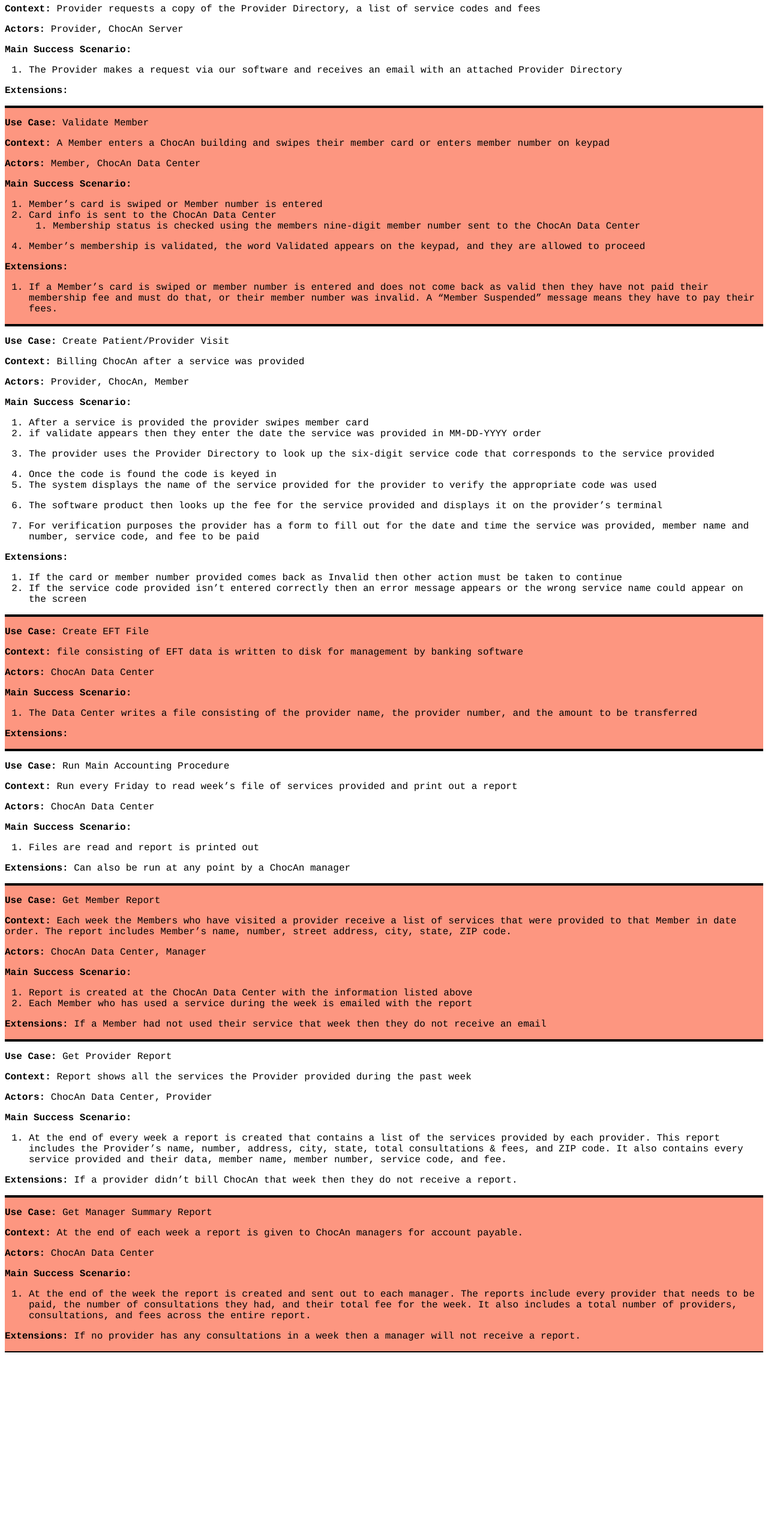
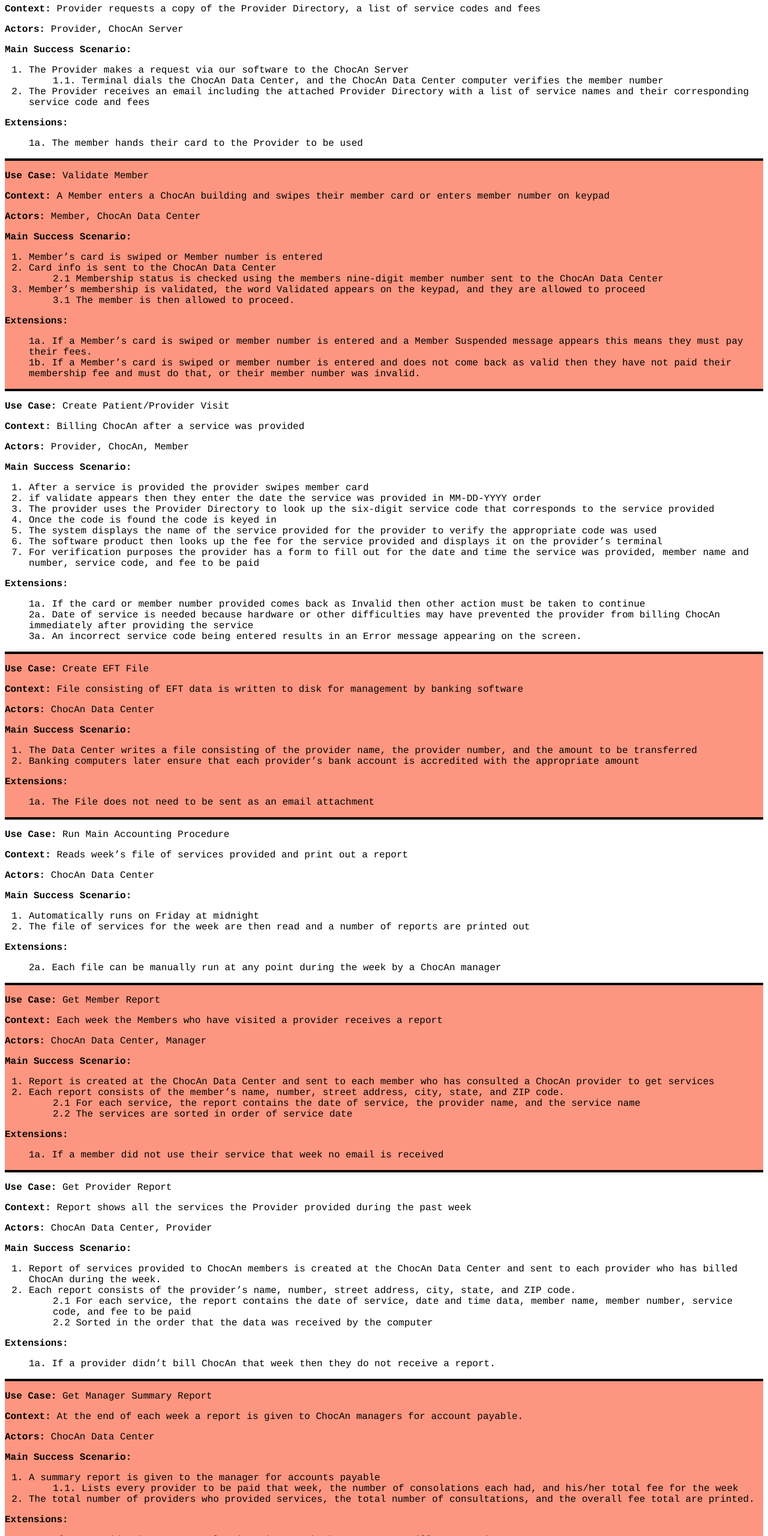
Before and after one commit to aashmangupta/ChocAn, a plain HTML site: page Project1/external/UseCase.html in a window 1280 px wide. Shown: the part 240-2800 px from the top of the page at 60% size. Before the commit the page ends 2502 px from the top, so only its background shows below. Drawn offline with Linux system fonts and the light colour scheme.

Commit message:
Updated Use Case HTML

```diff
--- a/Project1/external/UseCase.html
+++ b/Project1/external/UseCase.html
@@ -22,29 +22,38 @@
 <p><strong>Actors: </strong>Provider, ChocAn Server</p>
 <p><strong>Main Success Scenario: </strong></p>
 <ol>
-<li>The Provider makes a request via our software and receives an email with an attached Provider Directory</li>
+<li>The Provider makes a request via our software to the ChocAn Server</li>
+  <ol>
+  1.1. Terminal dials the ChocAn Data Center, and the ChocAn Data Center computer verifies the member number</li>
+  </ol>
+<li>The Provider receives an email including the attached Provider Directory with a list of service names and their corresponding service code and fees</li>
 </ol>
 <p><strong>Extensions: </strong></p>
+<ol>
+1a. The member hands their card to the Provider to be used
+</ol>
 </div>
 <div class = "even">
 <p><strong>Use Case: </strong>Validate Member</p>
-<p><strong>Context: </strong>A Member enters a ChocAn building and swipes their member card or enters member&nbsp;number on keypad</p>
+<p><strong>Context: </strong>A Member enters a ChocAn building and swipes their member card or enters member number on keypad
+</p>
 <p><strong>Actors: </strong>Member, ChocAn Data Center</p>
 <p><strong>Main Success Scenario: </strong></p>
 <ol>
 <li>Member&rsquo;s card is swiped or Member number is entered</li>
-<li>Card info is sent to the ChocAn Data Center
+<li>Card info is sent to the ChocAn Data Center</li>
 <ol>
-<li>Membership status is checked using the members nine-digit member number&nbsp;sent to the ChocAn Data Center</li>
+2.1 Membership status is checked using the members nine-digit member number&nbsp;sent to the ChocAn Data Center</li>
 </ol>
-</li>
+<li>Member&rsquo;s membership is validated, the word Validated appears on the keypad, and they are allowed to proceed</li>
+<ol>
+  3.1 The member is then allowed to proceed.
 </ol>
-<ol start="4">
-<li>Member&rsquo;s membership is validated, the word Validated appears on the keypad, and they are allowed to proceed</li>
 </ol>
 <p><strong>Extensions: </strong></p>
 <ol>
-<li>If a Member&rsquo;s card is swiped or member number is entered and does not come back as valid then they have not paid their membership fee and must do that, or their member number was invalid. A &ldquo;Member Suspended&rdquo; message means they have to pay their fees.</li>
+1a. If a Member&rsquo;s card is swiped or member number is entered and a Member Suspended message appears this means they must pay their fees. <br>
+1b. If a Member&rsquo;s card is swiped or member number is entered and does not come back as valid then they have not paid their membership fee and must do that, or their member number was invalid.
 </ol>
 </div>
 <div class = "odd">
@@ -55,56 +64,64 @@
 <ol>
 <li>After a service is provided the provider swipes member card</li>
 <li>if validate appears then they enter the date the service was provided in MM-DD-YYYY order</li>
-</ol>
-<ol start="3">
 <li>The provider uses the Provider Directory to look up the six-digit service code that corresponds to the service provided</li>
-</ol>
-<ol start="4">
 <li>Once the code is found the code is keyed in</li>
 <li>The system displays the name of the service provided for the provider to verify the appropriate code was used</li>
-</ol>
-<ol start="6">
 <li>The software product then looks up the fee for the service provided and displays it on the provider&rsquo;s terminal</li>
-</ol>
-<ol start="7">
 <li>For verification purposes the provider has a form to fill out for the date and time the service was provided, member name and number, service code, and fee to be paid</li>
 </ol>
 <p><strong>Extensions: </strong></p>
 <ol>
-<li>If the card or member number provided comes back as Invalid then other action must be taken to continue</li>
-<li>If the service code provided isn&rsquo;t entered correctly then an error message appears or the wrong service name could appear on the screen</li>
+1a. If the card or member number provided comes back as Invalid then other action must be taken to continue<br>
+2a. Date of service is needed because hardware or other difficulties may have prevented the provider from billing ChocAn immediately after providing the service<br>
+3a. An incorrect service code being entered results in an Error message appearing on the screen.<br>
 </ol>
 </div>
 <div class = "even">
 <p><strong>Use Case: </strong>Create EFT File</p>
-<p><strong>Context: </strong>file consisting of EFT data is written to disk for management by banking software</p>
+<p><strong>Context: </strong>File consisting of EFT data is written to disk for management by banking software</p>
 <p><strong>Actors: </strong>ChocAn Data Center</p>
 <p><strong>Main Success Scenario:</strong></p>
 <ol>
 <li>The Data Center writes a file consisting of the provider name, the provider number, and the amount to be transferred</li>
+<li>Banking computers later ensure that each provider&rsquo;s bank account is accredited with the appropriate amount</li>
 </ol>
 <p><strong>Extensions: </strong></p>
+<ol>
+1a. The File does not need to be sent as an email attachment
+</ol>
 </div>
 <div class = "odd">
 <p><strong>Use Case: </strong>Run Main Accounting Procedure</p>
-<p><strong>Context: </strong>Run every Friday to read week&rsquo;s file of services provided and print out a report</p>
+<p><strong>Context: </strong>Reads week&rsquo;s file of services provided and print out a report</p>
 <p><strong>Actors: </strong>ChocAn Data Center</p>
 <p><strong>Main Success Scenario: </strong></p>
 <ol>
-<li>Files are read and report is printed out</li>
+<li>Automatically runs on Friday at midnight</li>
+<li>The file of services for the week are then read and a number of reports are printed out</li>
 </ol>
-<p><strong>Extensions: </strong>Can also be run at any point by a ChocAn manager</p>
+<p><strong>Extensions: </strong></p>
+<ol>
+2a. Each file can be manually run at any point during the week by a ChocAn manager
+</ol>
 </div>
 <div class = "even">
 <p><strong>Use Case: </strong>Get Member Report</p>
-<p><strong>Context: </strong>Each week the Members who have visited a provider receive a list of services that were provided to that Member in date order. The report includes Member&rsquo;s name, number, street address, city, state, ZIP code.</p>
+<p><strong>Context: </strong>Each week the Members who have visited a provider receives a report</p>
 <p><strong>Actors: </strong>ChocAn Data Center, Manager</p>
 <p><strong>Main Success Scenario: </strong></p>
 <ol>
-<li>Report is created at the ChocAn Data Center with the information listed above</li>
-<li>Each Member who has used a service during the week is emailed with the report</li>
+<li>Report is created at the ChocAn Data Center and sent to each member who has consulted a ChocAn provider to get services</li>
+<li>Each report consists of the member’s name, number, street address, city, state, and ZIP code.</li>
+<ol>
+  2.1 For each service, the report contains the date of service, the provider name, and the service name<br>
+  2.2 The services are sorted in order of service date
 </ol>
-<p><strong>Extensions: </strong>If a Member had not used their service that week then they do not receive an email</p>
+</ol>
+<p><strong>Extensions: </strong></p>
+<ol>
+1a. If a member did not use their service that week no email is received
+</ol>
 </div>
 <div class = "odd">
 <p><strong>Use Case: </strong>Get Provider Report</p>
@@ -112,9 +129,17 @@
 <p><strong>Actors: </strong>ChocAn Data Center, Provider</p>
 <p><strong>Main Success Scenario:</strong></p>
 <ol>
-<li>At the end of every week a report is created that contains a list of the services provided by each provider. This report includes the Provider&rsquo;s name, number, address, city, state, total consultations &amp; fees, and ZIP code. It also contains every service provided and their data, member name, member number, service code, and fee.</li>
+<li>Report of services provided to ChocAn members is created at the ChocAn Data Center and sent to each provider who has billed ChocAn during the week.</li>
+<li>Each report consists of the provider’s name, number, street address, city, state, and ZIP code.</li>
+<ol>
+  2.1 For each service, the report contains the date of service, date and time data, member name, member number, service code, and fee to be paid<br>
+  2.2 Sorted in the order that the data was received by the computer<br>
 </ol>
-<p><strong>Extensions: </strong>If a provider didn&rsquo;t bill ChocAn that week then they do not receive a report.</p>
+</ol>
+<p><strong>Extensions: </strong></p>
+<ol>
+  1a. If a provider didn&rsquo;t bill ChocAn that week then they do not receive a report.</p>
+</ol>
 </div>
 <div class = "even">
 <p><strong>Use Case: </strong>Get Manager Summary Report</p>
@@ -122,9 +147,45 @@
 <p><strong>Actors: </strong>ChocAn Data Center</p>
 <p><strong>Main Success Scenario: </strong></p>
 <ol>
-<li>At the end of the week the report is created and sent out to each manager. The reports include every provider that needs to be paid, the number of consultations they had, and their total fee for the week. It also includes a total number of providers, consultations, and fees across the entire report.</li>
+<li>A summary report is given to the manager for accounts payable</li>
+<ol>
+  1.1. Lists every provider to be paid that week, the number of consolations each had, and his/her total fee for the week
 </ol>
-<p><strong>Extensions: </strong>If no provider has any consultations in a week then a manager will not receive a report.</p>
+<li>The total number of providers who provided services, the total number of consultations, and the overall fee total are printed.</li>
+</ol>
+<p><strong>Extensions: </strong></p>
+<ol>
+  1a. If no provider has any consultations in a week then a manager will not receive a report.
+</ol>
+</div>
+<div class = "odd">
+<p><strong>Use Case: </strong>Management of Members</p>
+<p><strong>Context: </strong>Operators can manage member profiles.</p>
+<p><strong>Actors: </strong>ChocAn Data Center, ChocAn operators.</p>
+<p><strong>Main Success Scenario: </strong></p>
+<ol>
+  <li>Member gets added by ChocAn operator.</li>
+</ol>
+<p><strong>Extensions: </strong></p>
+<ol>
+1a. Member records can be updated by operators if needed<br>
+1b. Members who resign are deleted from the system by the operators.
+1c. Member number may also need to be validated
+</ol>
+</div>
+<div class = "even">
+  <p><strong>Use Case: </strong>Management of Providers</p>
+  <p><strong>Context: </strong>Operators can manage provider profiles.</p>
+  <p><strong>Actors: </strong>ChocAn Data Center, ChocAn operators.</p>
+  <p><strong>Main Success Scenario: </strong></p>
+<ol>
+  <li>Provider gets added by ChocAn operator</li>
+</ol>
+<p><strong>Extensions: </strong></p>
+<ol>
+1a.	Provider records can be updated by operators if needed.
+1b.	Providers who resign are deleted from the system by the operators.
+</ol>
 </div>
 </body>
 </html>
```
Also changed, not shown: 1 other file.
